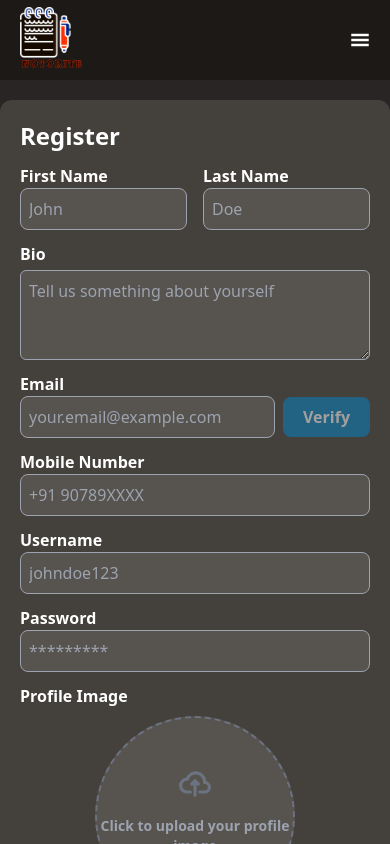
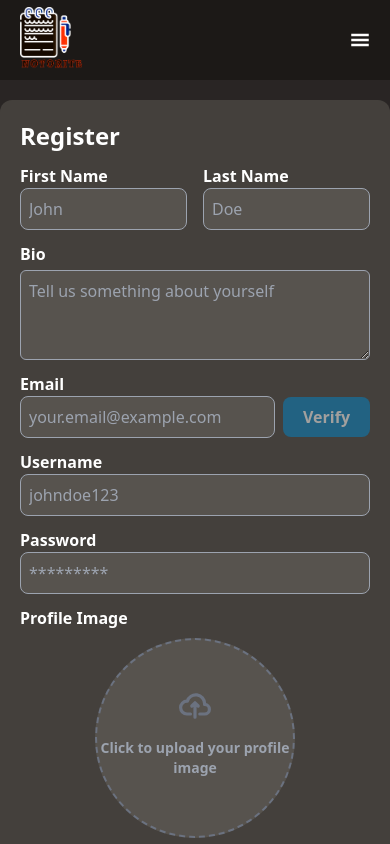
Before and after one commit to manjit-hub/Notorite, a React (Vite) app in the folder client/: page /signup in a window 390 px wide. Shown: the top 844 px of the page. Built offline with nearby package versions, Linux system fonts and the light colour scheme; no server answers.

Commit message:
removed phone number section from sign up page

```diff
--- a/client/src/pages/Signup.jsx
+++ b/client/src/pages/Signup.jsx
@@ -36,7 +36,6 @@ const Signup = () => {
       formData.append("lastName", lastName);
       formData.append("userBio", userBio);
       formData.append("userEmail", userEmail);
-      formData.append("userMobile", userMobile);
       formData.append("userName", userName);
       formData.append("userPassword", userPassword);
       formData.append("profileImage", profileImage);
@@ -193,19 +192,6 @@ const Signup = () => {
           )}
         </div>
 
-
-
-        <div className="flex flex-col items-start justify-center">
-          <label className="font-bold text-gray-900 dark:text-white" htmlFor="userMobile">Mobile Number</label>
-          <input
-            type="number"
-            id="userMobile"
-            name="userMobile"
-            className="w-full rounded-lg border border-gray-400 bg-gray-100 dark:bg-stone-600 p-2 focus:border-blue-500 focus:outline-none text-gray-900 dark:text-gray-200"
-            placeholder="+91 90789XXXX"
-            onChange={(e) => setUserMobile(e.target.value)}
-          />
-        </div>
         <div className="flex flex-col items-start justify-center">
           <label className="font-bold text-gray-900 dark:text-white" htmlFor="userName">Username</label>
           <input
--- a/client/tailwind.config.js
+++ b/client/tailwind.config.js
@@ -20,5 +20,13 @@ export default {
       }
     }
   },
-  plugins: [],
+  plugins: [
+    function ({ addUtilities }) {
+      addUtilities({
+        '.hover\\:no-underline:hover': {
+          textDecoration: 'none',
+        },
+      })
+    },
+  ],
 };
```
Also changed, not shown: 1 other file (tests, documents, lock files or other folders).
